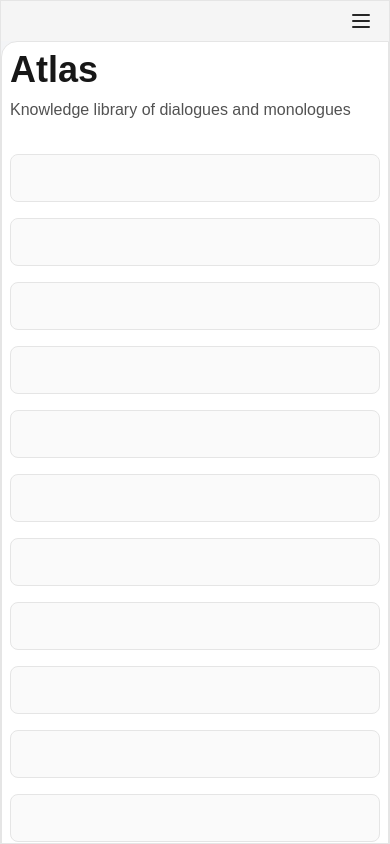
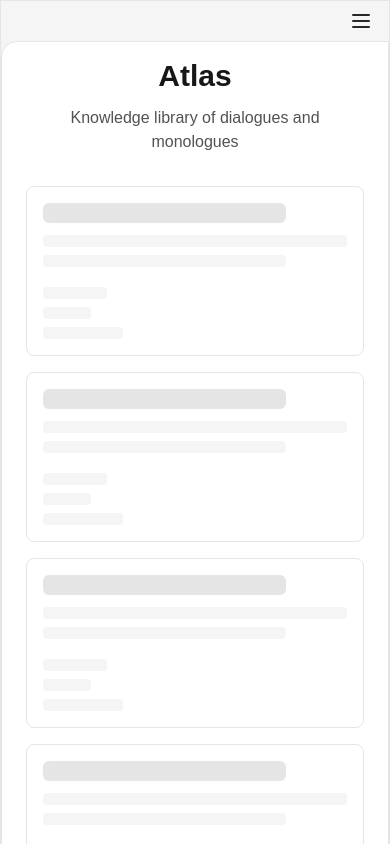
Before and after one commit to gitcoder89431/atlas, a Next.js app: page /atlas in a window 390 px wide. Shown: the top 844 px of the page. Built offline with nearby package versions, Linux system fonts and the light colour scheme.

Commit message:
feat: enhance AtlasPage layout and responsiveness; improve article preview structure and placeholders

```diff
--- a/src/app/atlas/page.tsx
+++ b/src/app/atlas/page.tsx
@@ -3,25 +3,52 @@ import { cn } from '@/lib/utils'
 
 export default function AtlasPage() {
   return (
-    <div className={cn("flex flex-col md:flex-row bg-gray-100 dark:bg-neutral-800 w-full flex-1 mx-auto border border-neutral-200 dark:border-neutral-700 overflow-hidden h-screen")}>
+    <div className={cn("flex flex-col md:flex-row bg-gray-100 dark:bg-neutral-800 w-full flex-1 mx-auto border border-neutral-200 dark:border-neutral-700 overflow-visible md:overflow-hidden min-h-screen md:h-screen")}>
       <AppSidebar />
       <div className="flex flex-1">
-        <div className="p-2 md:p-10 rounded-tl-2xl border border-neutral-200 dark:border-neutral-700 bg-white dark:bg-neutral-900 flex flex-col gap-2 flex-1 w-full h-full overflow-y-auto">
-          <header className="mb-6">
-            <h1 className="text-4xl font-bold text-neutral-900 dark:text-neutral-100 mb-2">
+        <div className="p-4 md:p-10 rounded-tl-2xl border border-neutral-200 dark:border-neutral-700 bg-white dark:bg-neutral-900 flex flex-col gap-2 flex-1 w-full h-auto md:h-full md:overflow-y-auto overflow-visible">
+          {/* Centered content container with optimal reading width */}
+          <div className="max-w-4xl mx-auto w-full px-2 md:px-0">
+            <header className="mb-8 md:mb-12 text-center">
+              <h1 className="text-3xl md:text-4xl font-bold text-neutral-900 dark:text-neutral-100 mb-3 md:mb-4">
                 Atlas
               </h1>
-            <p className="text-neutral-600 dark:text-neutral-400">
+              <p className="text-base md:text-lg text-neutral-600 dark:text-neutral-400 max-w-2xl mx-auto px-4 md:px-0">
                 Knowledge library of dialogues and monologues
               </p>
             </header>
-          <div className="flex flex-1 flex-col gap-4">
-            {Array.from({ length: 24 }).map((_, index) => (
+
+            {/* Card-based layout with responsive spacing */}
+            <div className="space-y-4 md:space-y-6">
+              {Array.from({ length: 12 }).map((_, index) => (
                 <div
                   key={index}
-                className="bg-neutral-50 dark:bg-neutral-800/50 aspect-video h-12 w-full rounded-lg hover:bg-neutral-100 dark:hover:bg-neutral-800 transition-colors cursor-pointer border border-neutral-200 dark:border-neutral-700"
-              />
+                  className="group bg-white dark:bg-neutral-800 rounded-lg md:rounded-xl p-4 md:p-6 hover:bg-neutral-50 dark:hover:bg-neutral-700/50 transition-all duration-300 cursor-pointer border border-neutral-200 dark:border-neutral-700 hover:border-neutral-300 dark:hover:border-neutral-600 hover:shadow-md dark:hover:shadow-lg"
+                >
+                  {/* Article preview card content */}
+                  <div className="space-y-3 md:space-y-4">
+                    {/* Title placeholder */}
+                    <div className="h-5 md:h-6 bg-neutral-200 dark:bg-neutral-600 rounded-md w-4/5 md:w-3/4"></div>
+
+                    {/* Summary placeholder */}
+                    <div className="space-y-2">
+                      <div className="h-3 md:h-4 bg-neutral-100 dark:bg-neutral-700 rounded w-full"></div>
+                      <div className="h-3 md:h-4 bg-neutral-100 dark:bg-neutral-700 rounded w-4/5 md:w-5/6"></div>
+                    </div>
+
+                    {/* Meta info placeholder - responsive layout */}
+                    <div className="flex flex-col sm:flex-row sm:items-center gap-2 sm:gap-4 pt-2">
+                      <div className="h-3 bg-neutral-100 dark:bg-neutral-700 rounded w-16 sm:w-20"></div>
+                      <div className="h-3 bg-neutral-100 dark:bg-neutral-700 rounded w-12 sm:w-16"></div>
+                      <div className="h-3 bg-neutral-100 dark:bg-neutral-700 rounded w-20 sm:w-24"></div>
+                    </div>
+                  </div>
+                </div>
               ))}
+            </div>
+
+            {/* Bottom padding for scroll breathing room */}
+            <div className="h-16 md:h-20"></div>
           </div>
         </div>
       </div>
```
Lines whose indentation alone changed are shown as unchanged.
